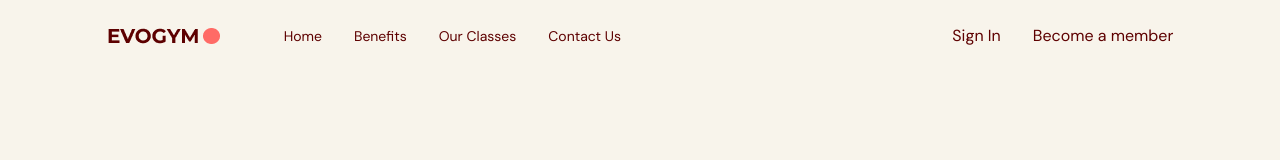
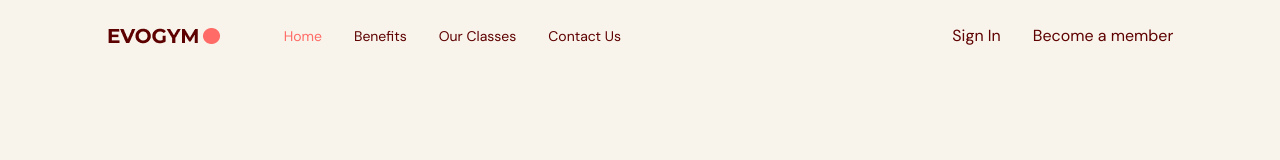
Before and after one commit to Vlad-dualv/fitness-website, a React (Vite) app: page / in a window 1280 px wide. Shown: the top 160 px of the page. Built offline with nearby package versions, Linux system fonts and the light colour scheme.

Commit message:
style: header navigation

```diff
--- a/src/App.tsx
+++ b/src/App.tsx
@@ -1,9 +1,11 @@
 import NavBar from "@/scenes/NavBar"
+import { useState } from "react";
 
 function App() {
+  const [selectedPage, setSelectedPage] = useState<string>("home");
   return (
     <div className="app bg-gray-20">
-      <NavBar />
+      <NavBar  selectedPage={selectedPage} setSelectedPage={setSelectedPage}/>
     </div>
   );
 }
--- /dev/null
+++ b/src/scenes/NavBar/Link.tsx
@@ -0,0 +1,18 @@
+import AnchorLink from "react-anchor-link-smooth-scroll"
+
+type Props = {
+    page: string;
+    selectedPage: string;
+    setSelectedPage: (value: string) => void
+}
+
+export default function Link({page, selectedPage, setSelectedPage}: Props) {
+    const lowerCasePage = page.toLowerCase().replace(/ /g, "");
+  return (
+    <AnchorLink
+    className={`${selectedPage === lowerCasePage ? "text-primary-500" : ""} transition duration-500 hover:text-primary-300`}
+    href={`#${lowerCasePage}`}
+    onClick={() => setSelectedPage(lowerCasePage)}>{page}
+    </AnchorLink>
+  )
+}
--- a/src/scenes/NavBar/index.tsx
+++ b/src/scenes/NavBar/index.tsx
@@ -1,10 +1,14 @@
 import { useState } from "react"
 import {Bars3Icon, XMarkIcon} from "@heroicons/react/24/solid";
 import Logo from "@/assets/Logo.png";
+import Link from "./Link";
 
-type Props = {}
+type Props = {
+  selectedPage: string;
+  setSelectedPage: (value: string) => void
+}
 
-const NavBar = (props: Props) => {
+const NavBar = ({selectedPage, setSelectedPage}: Props) => {
     const flexBetween = "flex items-center justify-between";
   return (
     <nav>
@@ -15,10 +19,10 @@
               {/*------------------RIGHT SIDE---------------*/}
               <div className={`${flexBetween} w-full`}>
                 <div className={`${flexBetween} gap-8 text-sm`}>
-                  <p>Home</p>
-                  <p>Benefits</p>
-                  <p>Our Classes</p>
-                  <p>Contact Us</p>
+                  <Link page="Home" selectedPage={selectedPage} setSelectedPage={setSelectedPage}/>
+                  <Link page="Benefits" selectedPage={selectedPage} setSelectedPage={setSelectedPage} />
+                  <Link page="Our Classes" selectedPage={selectedPage} setSelectedPage={setSelectedPage} />
+                  <Link page="Contact Us" selectedPage={selectedPage} setSelectedPage={setSelectedPage} />
                 </div>
                 <div className={`${flexBetween} gap-8`}>
                   <p>Sign In</p>
```
